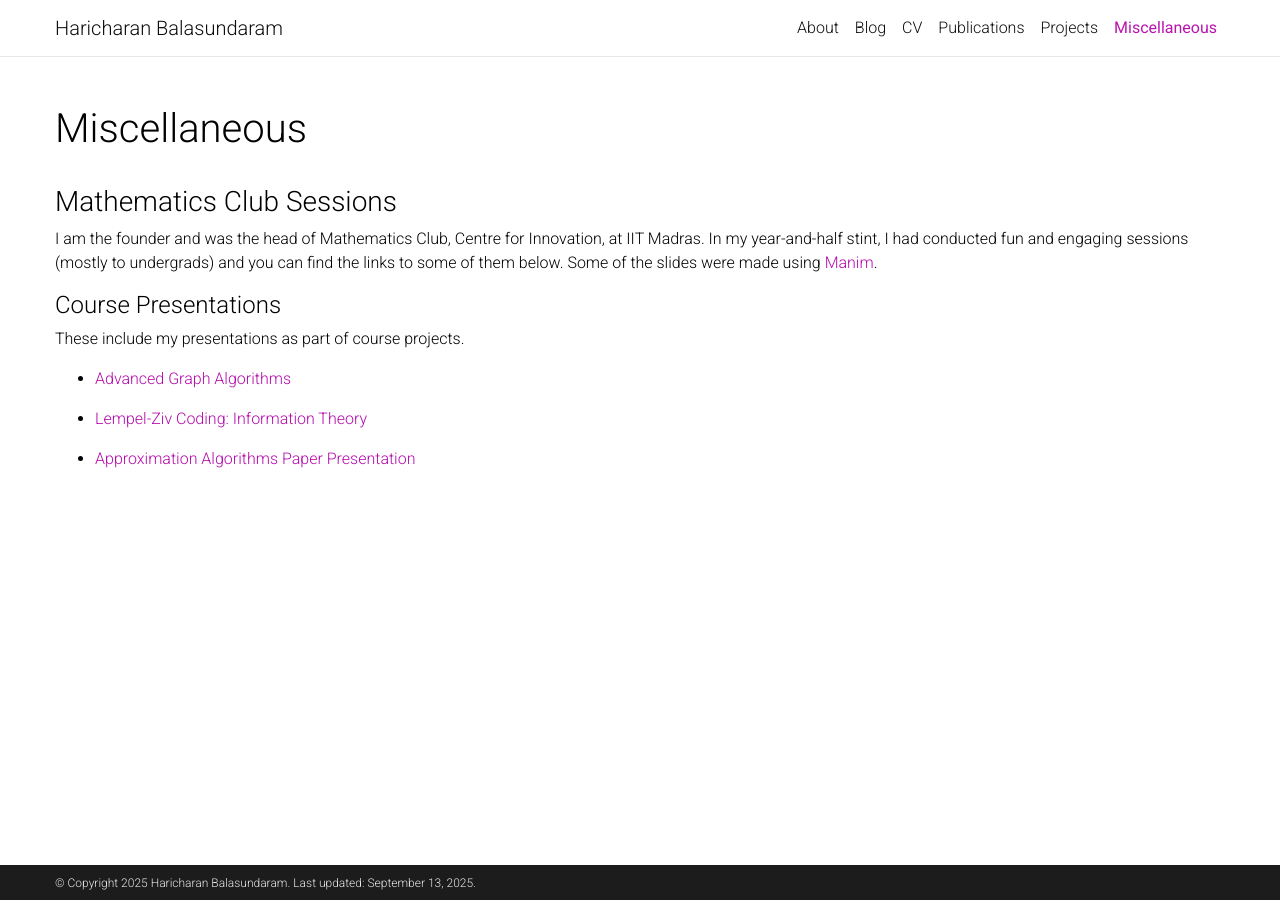
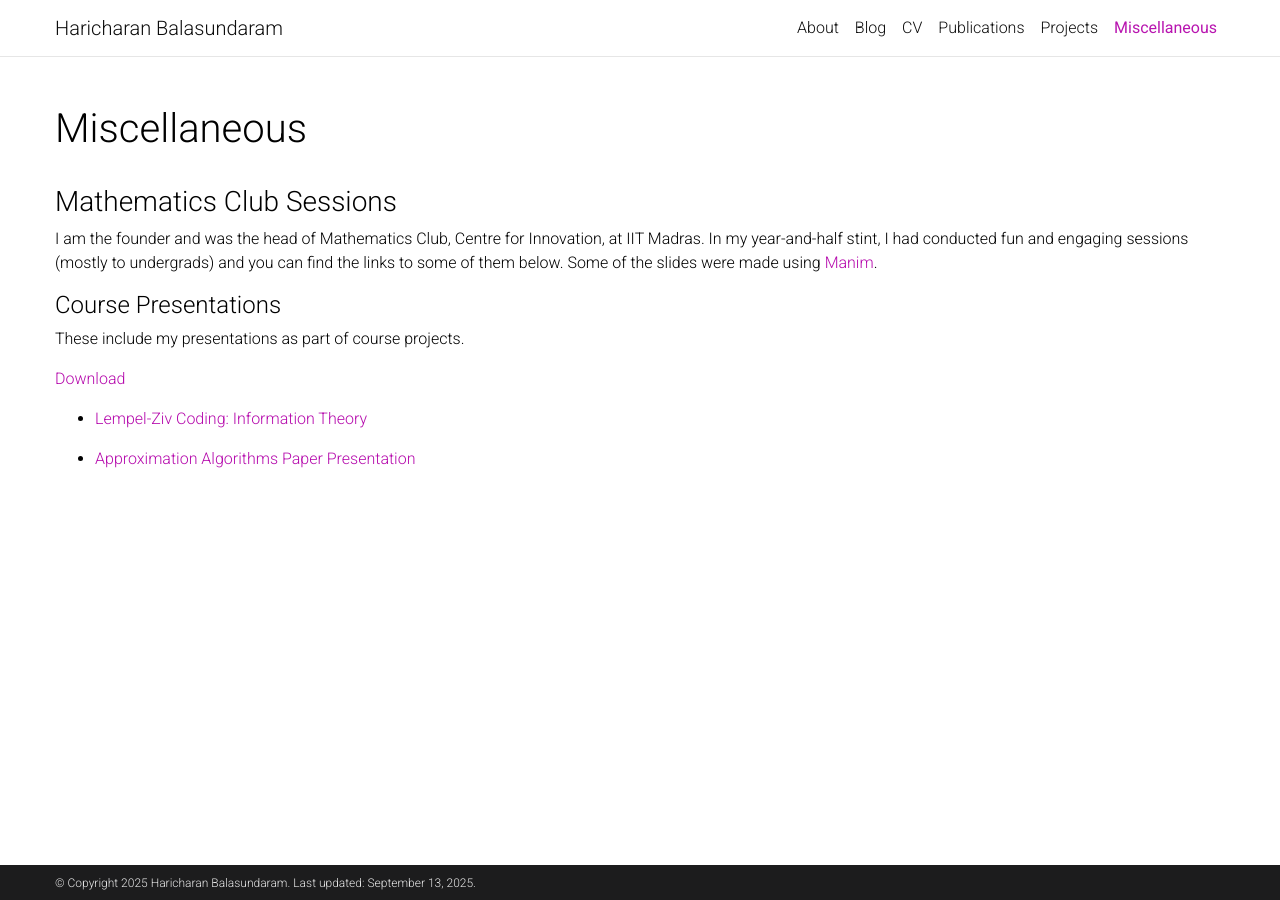
Before and after one commit to Haricharan1212/Haricharan1212.github.io, a Jekyll site: the page built from _pages/misc.md, in a window 1280 px wide. Built offline with Jekyll 4.4.1, drawn with Linux system fonts in a browser that asks for light colours; comment, search, counter and statistics services are not loaded; a style sheet for code colours, icons or effects is not loaded.

Commit message:
fixing pdf files

```diff
--- a/_config.yml
+++ b/_config.yml
@@ -122,7 +122,9 @@ permalink: /blog/:year/:title/
 
 # Pagination
 pagination:
-  enabled: false
+  enabled: true
+  per_page: 5
+  permalink: /blog/page:num/
 
 related_blog_posts:
   enabled: false
--- a/_pages/misc.md
+++ b/_pages/misc.md
@@ -27,7 +27,7 @@ I am the founder and was the head of Mathematics Club, Centre for Innovation, at
 #### Course Presentations
 These include my presentations as part of course projects.
 
-* [Advanced Graph Algorithms](Advanced_Graph_Algorithms_Paper_Presentation.pdf)
+[Download]({{ '/assets/pdf/Advanced_Graph_Algorithms_Paper_Presentation.pdf' | relative_url }})
 
 * [Lempel-Ziv Coding: Information Theory](assets/Information_Theory_Presentation.pdf)
 
```
